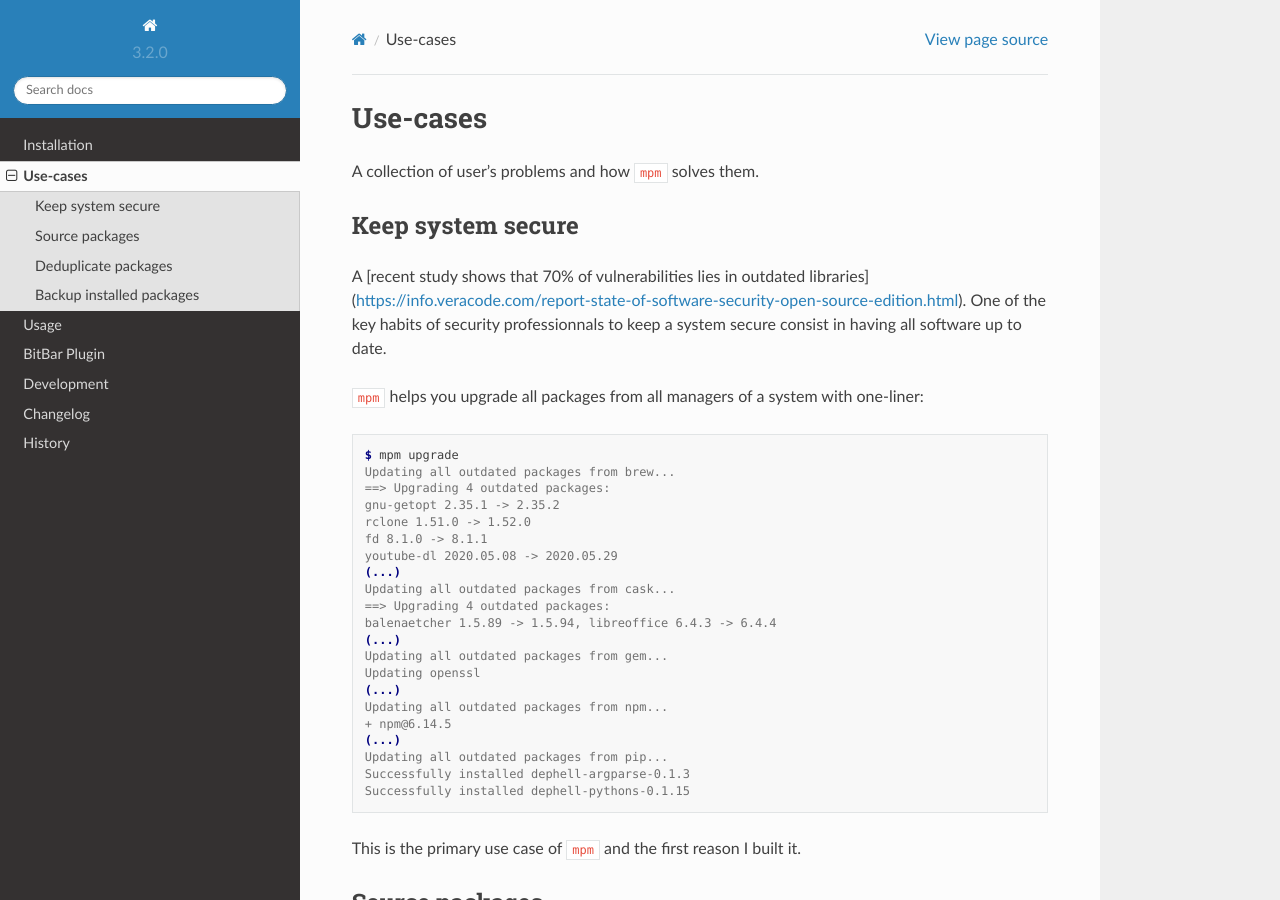
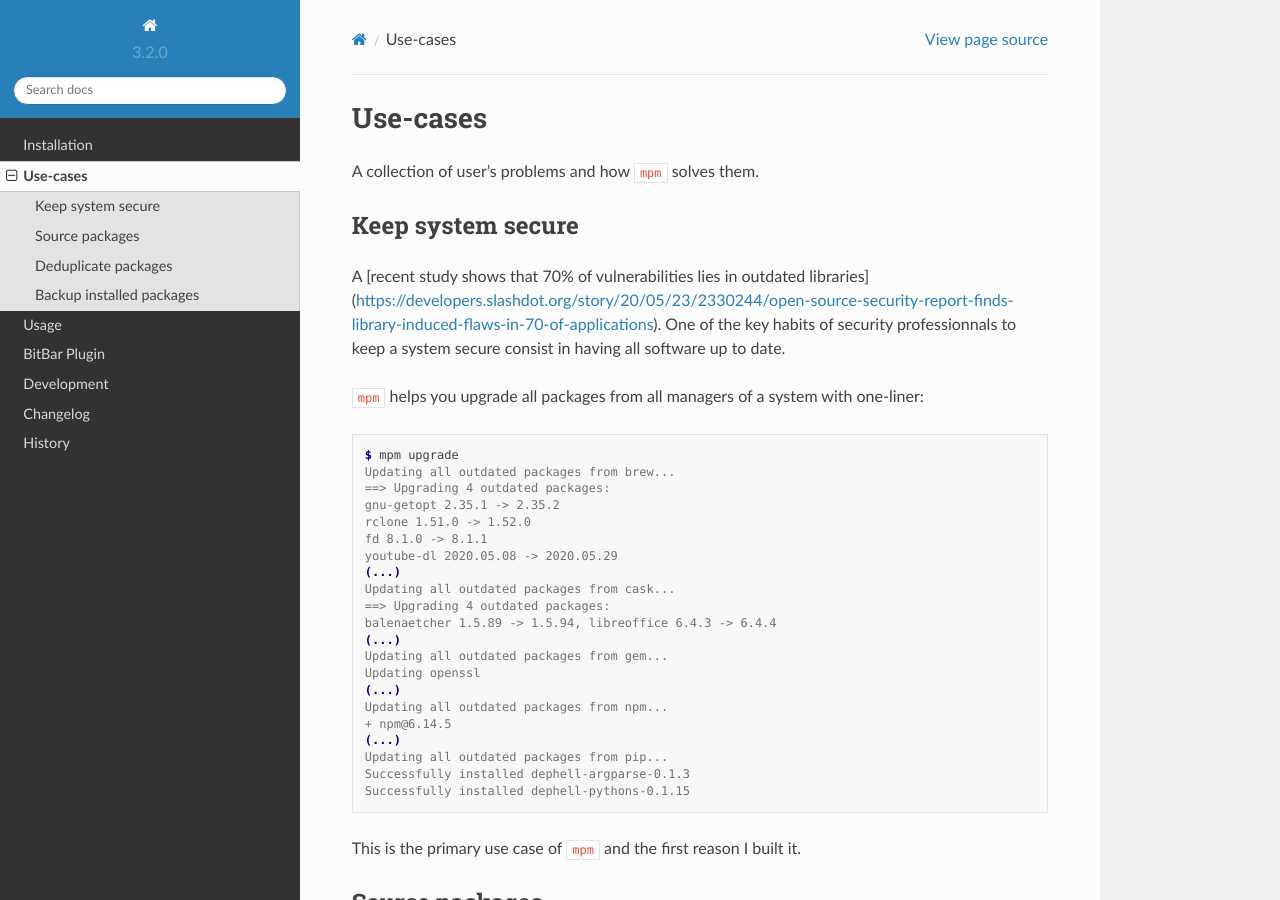
Before and after one commit to kdeldycke/meta-package-manager, a Sphinx documentation site: the page built from docs/usecase.rst, in a window 1280 px wide and 900 px high. Built offline with Sphinx 7.4.7 and the Read the Docs theme 2.0.0, drawn with Linux system fonts in a browser that asks for light colours; pages that are not in the unit, such as notebooks, are missing from menus; the version number is read from the project's files by our own code; some of the changed lines change nothing that is shown.

Commit message:
Link to slashdot: more content and no paywall.

```diff
--- a/docs/usecase.rst
+++ b/docs/usecase.rst
@@ -7,7 +7,7 @@
 Keep system secure
 ------------------
 
-A [recent study shows that 70% of vulnerabilities lies in outdated libraries](https://info.veracode.com/report-state-of-software-security-open-source-edition.html). One of the key habits of security professionnals to keep a system secure consist in having all software up to date.
+A [recent study shows that 70% of vulnerabilities lies in outdated libraries](https://developers.slashdot.org/story/20/05/23/2330244/open-source-security-report-finds-library-induced-flaws-in-70-of-applications). One of the key habits of security professionnals to keep a system secure consist in having all software up to date.
 
 ``mpm`` helps you upgrade all packages from all managers of a system with one-liner:
 
```
